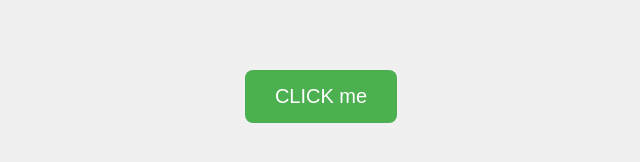
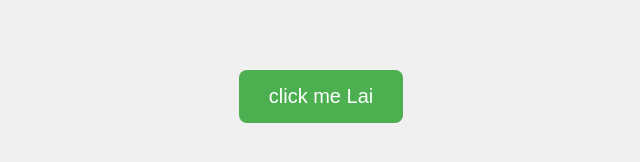
Before and after one commit to MarkElezar/HELLO, a plain HTML site: page index.html in a window 1280 px wide. Shown: the part 304-466 px from the top of the page, without its empty margins (319-959 px from the left). Drawn offline with nearby package versions, Linux system fonts and the light colour scheme.

Commit message:
Update index.html

```diff
--- a/index.html
+++ b/index.html
@@ -37,7 +37,7 @@
     </style>
 </head>
 <body>
-    <button id="clickButton">CLICK me</button>
+    <button id="clickButton">click me Lai </button>
     <script src="https://cdnjs.cloudflare.com/ajax/libs/three.js/r128/three.min.js"></script>
     <script>
         let scene, camera, renderer, balloon, textMesh, popTextMesh;
```
